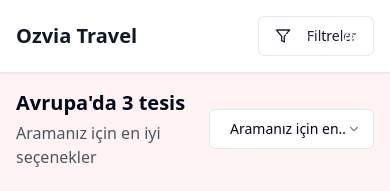
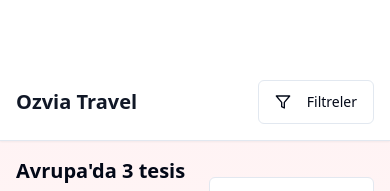
Before and after one commit to ysfaltintas/hero-optimizer-travel-991, a React (Vite) app: page /search in a window 390 px wide. Shown: the top 191 px of the page. Built offline with nearby package versions, Linux system fonts and the light colour scheme.

Commit message:
Fix: Adjust mobile layout for search page

```diff
--- a/src/components/layout/TopBar.tsx
+++ b/src/components/layout/TopBar.tsx
@@ -4,7 +4,7 @@ import { Select, SelectContent, SelectItem, SelectTrigger, SelectValue } from "@
 
 const TopBar = () => {
   return (
-    <div className="absolute top-0 right-0 z-20 p-4 sm:p-6">
+    <div className="absolute top-0 right-0 z-50 p-4 sm:p-6">
       <div className="flex items-center gap-2 sm:gap-3">
         {/* Language Selector */}
         <Select defaultValue="tr">
--- a/src/pages/SearchResults.tsx
+++ b/src/pages/SearchResults.tsx
@@ -170,7 +170,7 @@ const SearchResults = () => {
       <TopBar />
 
       {/* Header */}
-        <div className="bg-white shadow-sm border-b">
+      <div className="bg-white shadow-sm border-b pt-16 lg:pt-20">
         <div className="max-w-7xl mx-auto px-4 sm:px-6 lg:px-8 py-4">
           <div className="flex items-center justify-between">
             <h1
@@ -183,7 +183,7 @@ const SearchResults = () => {
             {/* Mobile Filter Toggle */}
             <Button
               variant="outline"
-                className="lg:hidden"
+              className="lg:hidden min-h-[44px] px-4 touch-manipulation"
               onClick={() => setShowMobileFilters(!showMobileFilters)}
             >
               <Filter className="mr-2 h-4 w-4" />
@@ -204,7 +204,7 @@ const SearchResults = () => {
             {/* Mobile Filters Overlay */}
             {showMobileFilters && (
               <div
-                className="fixed inset-0 bg-black bg-opacity-50 z-40 lg:hidden"
+                className="fixed inset-0 bg-black bg-opacity-50 z-30 lg:hidden"
                 onClick={() => setShowMobileFilters(false)}
               />
             )}
@@ -212,7 +212,7 @@ const SearchResults = () => {
             {/* Mobile Filters Panel */}
             <div className={cn(
               "lg:static lg:bg-transparent lg:shadow-none lg:max-h-none lg:overflow-visible",
-              "fixed top-0 right-0 h-full w-80 max-w-[85vw] bg-white shadow-xl z-50 overflow-y-auto",
+              "fixed top-0 right-0 h-full w-80 max-w-[85vw] bg-white shadow-xl z-40 overflow-y-auto",
               showMobileFilters ? "translate-x-0" : "translate-x-full lg:translate-x-0",
               "transition-transform duration-300 ease-in-out"
             )}>
```
Lines whose indentation alone changed are shown as unchanged.
